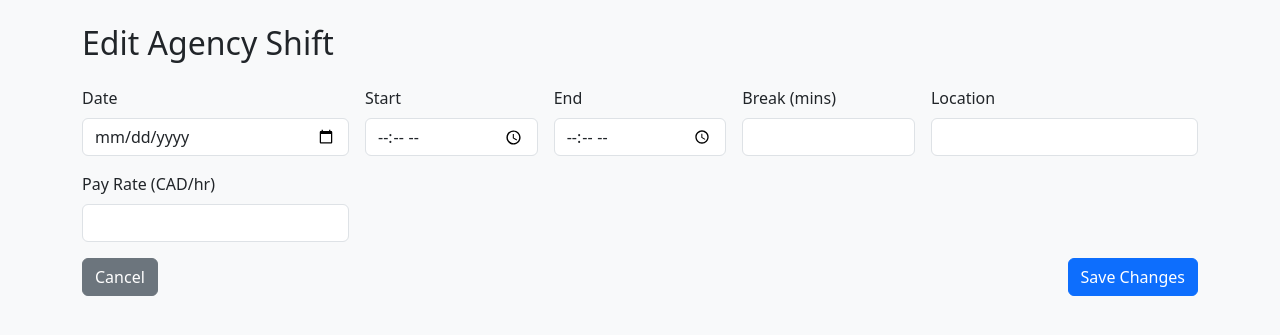
After one commit to dhirajdc200/biweekly-pay-tracker, a Flask app: template templates/edit_agency.html in a window 1280 px wide. The commit adds this page. Shown: the top 335 px of the page. Run offline with Flask 3, Linux system fonts and the light colour scheme; the template is opened without the code that fills it, so the values that code supplies are empty.

Commit message:
Correcting...

```diff
--- a/app.py
+++ b/app.py
@@ -217,12 +217,26 @@ def agency():
         })
 
     return render_template('agency.html', weekly=weekly_summary)
-# @app.route('/delete_agency_shift/<int:shift_id>', methods=['POST'])
-# def delete_agency_shift(shift_id):
-#     shift = AgencyShift.query.get_or_404(shift_id)
-#     db.session.delete(shift)
-#     db.session.commit()
-#     return redirect('/agency')
+@app.route('/edit_agency_shift/<int:shift_id>', methods=['GET', 'POST'])
+def edit_agency_shift(shift_id):
+    shift = AgencyShift.query.get_or_404(shift_id)
+    if request.method == 'POST':
+        shift.shift_date = datetime.strptime(request.form['date'], '%Y-%m-%d').date()
+        shift.start_time = datetime.strptime(request.form['start'], '%H:%M').time()
+        shift.end_time = datetime.strptime(request.form['end'], '%H:%M').time()
+        shift.location = request.form['location']
+        shift.hourly_rate = float(request.form['rate'])
+        shift.break_minutes = int(request.form['break']) if request.form['break'] else 0
+        db.session.commit()
+        return redirect('/agency')
+    return render_template('edit_agency.html', shift=shift)
+
+@app.route('/delete_agency_shift/<int:shift_id>', methods=['POST'])
+def delete_agency_shift(shift_id):
+    shift = AgencyShift.query.get_or_404(shift_id)
+    db.session.delete(shift)
+    db.session.commit()
+    return redirect('/agency')
 
 if __name__ == '__main__':
     with app.app_context():
--- a/templates/agency.html
+++ b/templates/agency.html
@@ -71,10 +71,12 @@
         <td>${{ shift.gross }}</td>
         <td>{{ shift.payday }}</td>
         <td>
+          <a href="{{ url_for('edit_agency_shift', shift_id=shift.id) }}" class="btn btn-sm btn-warning">Edit</a>
           <form method="POST" action="{{ url_for('delete_agency_shift', shift_id=shift.id) }}" style="display:inline-block;">
             <button type="submit" class="btn btn-sm btn-danger">Delete</button>
           </form>
         </td>
+
       </tr>
       {% endfor %}
     </tbody>
--- /dev/null
+++ b/templates/edit_agency.html
@@ -0,0 +1,47 @@
+<!DOCTYPE html>
+<html lang="en">
+<head>
+  <meta charset="UTF-8">
+  <title>Edit Agency Shift</title>
+  <meta name="viewport" content="width=device-width, initial-scale=1">
+  <link href="https://cdn.jsdelivr.net/npm/bootstrap@5.3.3/dist/css/bootstrap.min.css" rel="stylesheet">
+</head>
+<body class="bg-light">
+
+<div class="container py-4">
+  <h2 class="mb-4">Edit Agency Shift</h2>
+
+  <form method="POST" class="row g-3">
+    <div class="col-md-3">
+      <label class="form-label">Date</label>
+      <input type="date" name="date" class="form-control" value="{{ shift.shift_date }}" required>
+    </div>
+    <div class="col-md-2">
+      <label class="form-label">Start</label>
+      <input type="time" name="start" class="form-control" value="{{ shift.start_time }}" required>
+    </div>
+    <div class="col-md-2">
+      <label class="form-label">End</label>
+      <input type="time" name="end" class="form-control" value="{{ shift.end_time }}" required>
+    </div>
+    <div class="col-md-2">
+      <label class="form-label">Break (mins)</label>
+      <input type="number" name="break_mins" class="form-control" min="0" step="15" value="{{ shift.break_minutes }}">
+    </div>
+    <div class="col-md-3">
+      <label class="form-label">Location</label>
+      <input type="text" name="location" class="form-control" value="{{ shift.location }}" required>
+    </div>
+    <div class="col-md-3">
+      <label class="form-label">Pay Rate (CAD/hr)</label>
+      <input type="number" name="pay_rate" class="form-control" step="0.01" value="{{ shift.hourly_rate }}" required>
+    </div>
+    <div class="col-12 d-flex justify-content-between">
+      <a href="{{ url_for('agency') }}" class="btn btn-secondary">Cancel</a>
+      <button type="submit" class="btn btn-primary">Save Changes</button>
+    </div>
+  </form>
+</div>
+
+</body>
+</html>
```
